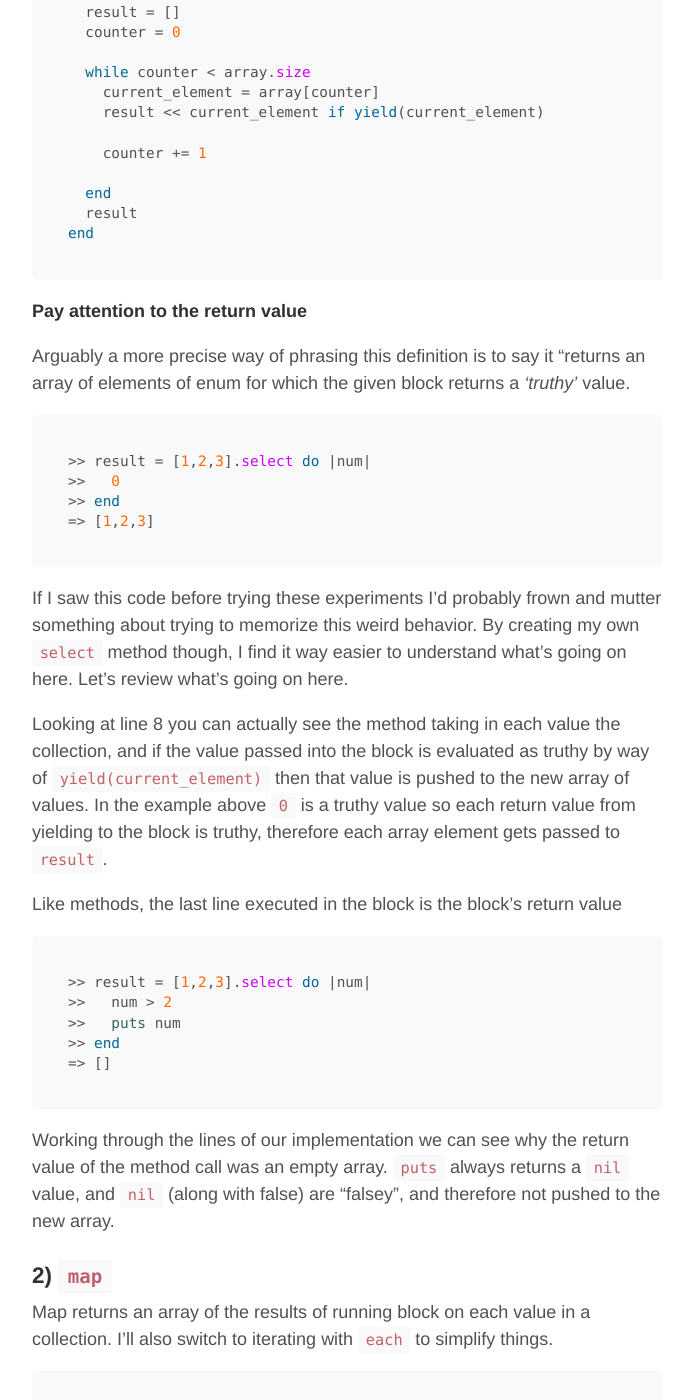
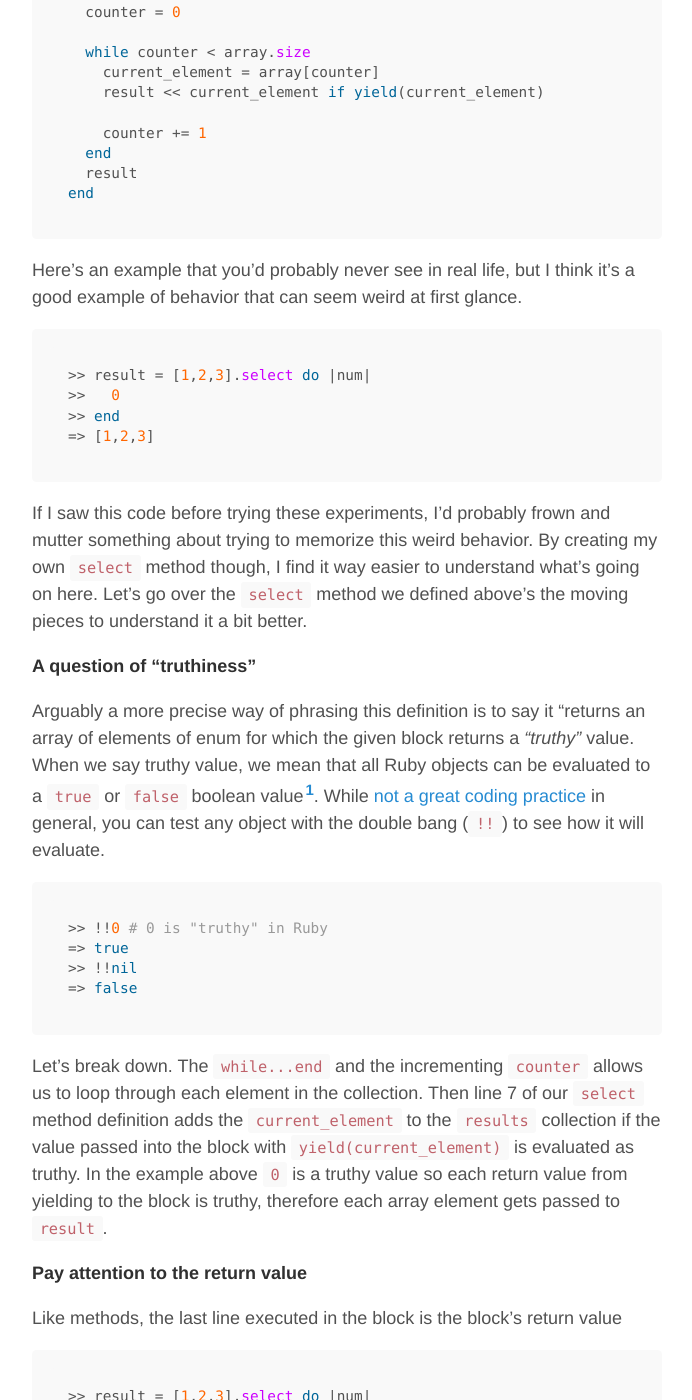
Before and after one commit to dylankb/dylankb.github.io, a Jekyll site: the page built from _posts/2016-2-14-a-closer-look-at-map-select-reduce.md, in a window 1280 px wide and 1400 px high, scrolled down 1212 px. Shown: the whole window, without its empty margins (293-985 px from the left). Built offline with Jekyll 4.4.1, drawn with Linux system fonts in a browser that asks for light colours; comment, search, counter and statistics services are not loaded; some of the changed text lies outside the part shown.

Commit message:
Improve enumberables post

````diff
--- a/_posts/2016-2-14-a-closer-look-at-map-select-reduce.md
+++ b/_posts/2016-2-14-a-closer-look-at-map-select-reduce.md
@@ -13,7 +13,7 @@ Sometimes you find and awesome tool and just immediately start using it. Often t
 
 It wasn't until someone asked me what would happen if they put a stray `puts` inside a `select`,`map`, or `inject` that I realized I didn't 100% grasp how these method worked internally. After looking into exactly how blocs are implemented in Ruby using yield and doing a little experimentation, I feel like the next debugging session won't be such a nightmare.
 
-To make sure we're on the same page, I'd recommend first reading another blog post of mine [here]({{ site.url }}{% link _posts/2016-2-14-a-closer-look-at-map-select-reduce.md %}) that goes over 1) how blocks work at a basic level, and 2) how to create methods that use blocks.
+To make sure we're on the same page, I'd recommend first reading another blog post of mine [here]({{ site.url }}{% link _posts/2017-10-10-block-basics.md %}) that goes over 1) how blocks work at a basic level, and 2) how to create methods that use blocks.
 
 ### Looking at select, map, and reduce
 
@@ -25,7 +25,6 @@ The ruby-docs definition of select is: “returns an array containing all elemen
 
 ```ruby
 def select(array)    #Basic implementation of select
-
   result = []
   counter = 0
 
@@ -34,15 +33,12 @@ def select(array)    #Basic implementation of select
     result << current_element if yield(current_element)
 
     counter += 1
-
   end
   result
 end
 ```
 
-**Pay attention to the return value**
-
-Arguably a more precise way of phrasing this definition is to say it "returns an array of elements of enum for which the given block returns a *'truthy'* value.
+Here's an example that you'd probably never see in real life, but I think it's a good example of behavior that can seem weird at first glance.
 
 ```ruby
 >> result = [1,2,3].select do |num|
@@ -51,9 +47,22 @@ Arguably a more precise way of phrasing this definition is to say it "returns an
 => [1,2,3]
 ```
 
-If I saw this code before trying these experiments I'd probably frown and mutter something about trying to memorize this weird behavior. By creating my own `select` method though, I find it way easier to understand what's going on here. Let's review what's going on here.
+If I saw this code before trying these experiments, I'd probably frown and mutter something about trying to memorize this weird behavior. By creating my own `select` method though, I find it way easier to understand what's going on here. Let's go over the `select` method we defined above's the moving pieces to understand it a bit better.
 
-Looking at line 8 you can actually see the method taking in each value the collection, and if the value passed into the block is evaluated as truthy by way of `yield(current_element)` then that value is pushed to the new array of values. In the example above `0` is a truthy value so each return value from yielding to the block is truthy, therefore each array element gets passed to `result`.
+**A question of "truthiness"**
+
+Arguably a more precise way of phrasing this definition is to say it "returns an array of elements of enum for which the given block returns a *"truthy"* value. When we say truthy value, we mean that all Ruby objects can be evaluated to a `true` or `false` boolean value[^1]. While [not a great coding practice](https://github.com/bbatsov/ruby-style-guide#no-bang-bang) in general, you can test any object with the double bang (`!!`) to see how it will evaluate.
+
+```ruby
+>> !!0 # 0 is "truthy" in Ruby
+=> true
+>> !!nil
+=> false
+```
+
+Let's break down. The `while...end` and the incrementing `counter` allows us to loop through each element in the collection. Then line 7 of our `select` method definition adds the `current_element` to the `results` collection if the value passed into the block with `yield(current_element)` is evaluated as truthy. In the example above `0` is a truthy value so each return value from yielding to the block is truthy, therefore each array element gets passed to `result`.
+
+**Pay attention to the return value**
 
 Like methods, the last line executed in the block is the block’s return value
 
@@ -65,11 +74,11 @@ Like methods, the last line executed in the block is the block’s return value
 => []
 ```
 
-Working through the lines of our implementation we can see why the return value of the method call was an empty array. `puts` always returns a `nil` value, and `nil` (along with false) are "falsey", and therefore not pushed to the new array.
+Working through the lines of our implementation we can see why the return value of the method call was an empty array. `puts` always returns a `nil` value, and `nil` (along with false) are "falsey", so therefore no elements in the array of numbers were pushed to the new array.
 
 ### 2) **`map`**
 
-Map returns an array of the results of running block on each value in a collection. I'll also switch to iterating with `each` to simplify things.
+Map returns an array of the results of running the block on each value in a collection. I'll also switch to `each` as the iteration mechanism to shorten up the method a bit.
 
 ```ruby
 def map(arr) # Basic implementation
@@ -93,11 +102,13 @@ This is very different from how `select` works, as demonstrated below.
 => [true, true, false]
 ```
 
-Again, using the implementation and looking at line 6 you can actually see the method taking in each value the collection, setting that value to the result of the block, and then pushing that item to a new array.
+Again, referencing the the `map` method implementation line 6 you can actually see the method taking in each value the collection, setting that value to the result of the block, and then pushing that item to a new array.
 
 **Keep paying attention to the return value**
 
-I think the above code demonstrates that you must be very careful when using `select` like logic in your `map` block -  remember that every element will be modified by the return of the block (or in other words each new element is whatever the last line of the block returns during that iteration).
+I think the above code demonstrates that you must be very careful when using `select` like logic in your `map` block because every element will be modified by the return value of the block. In other words, each element in the map array is whatever the last line of the block returns during that iteration.
+
+Let's pretend we're just getting started with Ruby, and decided to write a method that changes `num` values equal to 3 to `X` while leaving the other values unchanged.
 
 ```ruby
 >> output = [1,2,3].map do |num|
@@ -108,7 +119,7 @@ I think the above code demonstrates that you must be very careful when using `se
 => [nil, nil, 'X']
 ```
 
-Again, weirdness. In the example above the the method is supposed to change `num` values equal to 3 to `X` and leave the rest unchanged. However we're getting `nil` values for all values not equal to 3. Let's check why this is happening by testing out a snippet in the terminal.
+Again, weirdness. We're getting `nil` values for all values not equal to 3. Let's check why this is happening by testing out a snippet in the terminal.
 
 ```ruby
 >>  num = 2
@@ -118,7 +129,7 @@ Again, weirdness. In the example above the the method is supposed to change `num
 => nil
 ```
 
-The return value is `nil`, and therefore each element that does not equal 3 will have a return value of `nil`. A way to address this is create a logic flow in your block where each element is positively evaluated.
+The return value is `nil`, and therefore each element that does not equal 3 will have a return value of `nil`. A way to address this is to use logic the enables your block to positively evaluate each element.
 
 ```ruby
 >>   if num == 3
@@ -159,17 +170,15 @@ The accumulator is set to the value returned by the block, and then passed on to
 >> result = [1,2,3].reduce([]) do |acc, num|
 >>   num * 2
 >> end
-# => 6
+=> 6
 ```
-In the example above `1` is the first value for `num` and the first to be yielded to the block. The accumulator object `acc` is then set to `1`.
-
-In the next yield the accumulator will be set to `2` and so on. Due to its method definition, `reduce` will not add each element returning a truthy value to an array unlike `select` unless specified in the block.
+In the example above `1` is the first value for `num` and the first to be yielded to the block. The accumulator object `acc` is then set to `1`. In the next yield the accumulator will be set to `2` and so on until the last value `3` is multipled by two to return `6`. Due to its method definition, `reduce` will not add each element returning a truthy value to an array unlike `select` unless specified in the block.
 
 ```ruby
 >> result = [1,2,3].reduce([]) do |acc, num|
 >>   acc << num * 2
 >> end
-# => [2,4,6]
+=> [2,4,6]
 ```
 
 **Should we pay attention to the return value?**
@@ -189,3 +198,5 @@ The accumulator is able to carry the accumulator (a given value or collection) a
 This is easier to tell by looking at this line `sum = yield(sum, current_element)`. In this example, `puts` returns `nil`, so if we pass `nil` and the the current element into the block, it will try to do `nil << 2 * 2`, which throws an error.
 
 I'm sure I'll continue to haphazardly wield shiny things in the future. At least next time I may know more about what I don't know, so to speak. :)
+
+[^1]: http://phrogz.net/ProgrammingRuby/language.html#truthvalues
````
